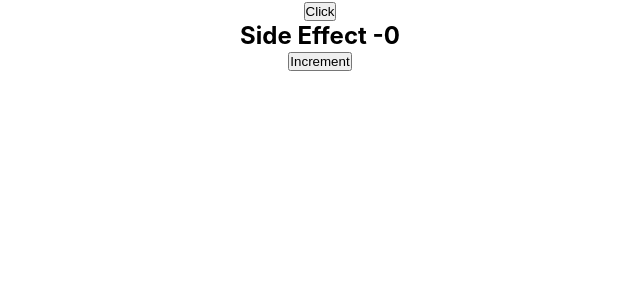
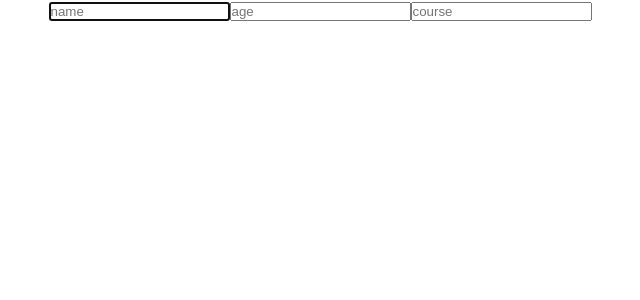
Before and after one commit to mukilathuruvan/frenzo-react, a React (Create React App) app in the folder my-app/: page / in a window 1280 px wide. Shown: the top 300 px of the page, without its empty margins (320-960 px from the left). Built offline with nearby package versions, Linux system fonts and the light colour scheme.

Commit message:
creating ref and accessing dom directly

```diff
--- a/my-app/src/App.js
+++ b/my-app/src/App.js
@@ -1,12 +1,11 @@
 import { useState } from "react";
 import "./App.css";
-import SideEffects from "./Hooks/SideEffects";
+import Input from "./Hooks/Input";
 function App() {
   const [show, setShow] = useState(true);
   return (
     <div className="App">
-      <button onClick={() => setShow(!show)}>Click</button>
-      {show && <SideEffects />}
+      <Input />
     </div>
   );
 }
--- /dev/null
+++ b/my-app/src/Hooks/Input.jsx
@@ -0,0 +1,17 @@
+import React, { useEffect, useRef } from "react";
+
+const Input = () => {
+  const inputRef = useRef();
+  useEffect(() => {
+    inputRef.current.focus();
+  }, []);
+  return (
+    <div>
+      <input type="text" placeholder="name" ref={inputRef} />
+      <input type="text" placeholder="age" />
+      <input type="text" placeholder="course" />
+    </div>
+  );
+};
+
+export default Input;
```
